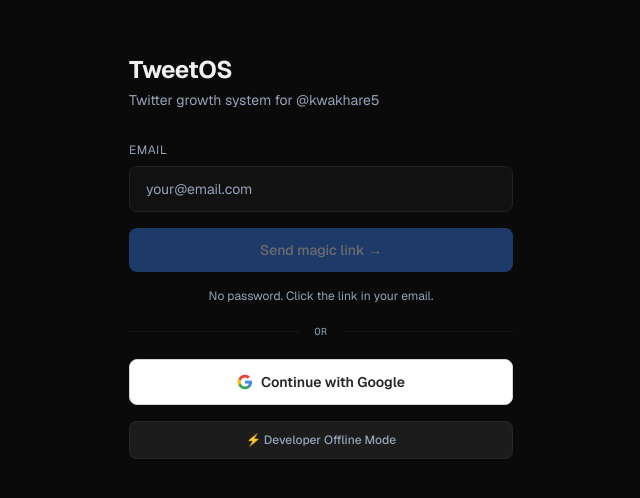
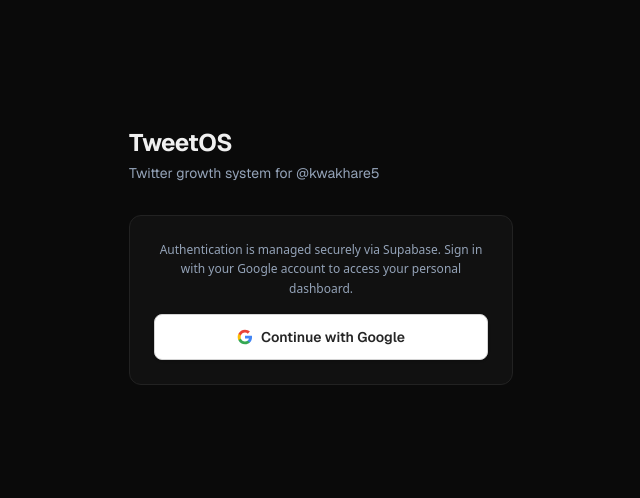
Before and after one commit to kwakhare5/TweetOS, a Next.js app: page /login in a window 1280 px wide. Shown: the part 144-642 px from the top of the page, without its empty margins (319-959 px from the left). Built offline with nearby package versions, Linux system fonts and the light colour scheme.

Commit message:
Feat: implement Google Sign-In exclusive login and automated Supabase DB Cloud Sync engine

```diff
--- a/src/app/login/page.tsx
+++ b/src/app/login/page.tsx
@@ -4,32 +4,8 @@
 import { createClient } from '@/lib/supabase/client'
 
 export default function LoginPage() {
-  const [email, setEmail] = useState('')
-  const [sent, setSent] = useState(false)
   const [loading, setLoading] = useState(false)
   const [error, setError] = useState('')
-
-  async function handleSubmit(e: React.FormEvent) {
-    e.preventDefault()
-    setLoading(true)
-    setError('')
-    const supabase = createClient()
-    const { error } = await supabase.auth.signInWithOtp({
-      email,
-      options: { emailRedirectTo: `${window.location.origin}/auth/callback` },
-    })
-    setLoading(false)
-    if (error) {
-      setError(error.message)
-    } else {
-      setSent(true)
-    }
-  }
-
-  function handleBypassAuth() {
-    document.cookie = "bypass-auth=true; path=/; max-age=31536000; SameSite=Lax"
-    window.location.href = '/'
-  }
 
   async function handleGoogleLogin() {
     setLoading(true)
@@ -56,57 +32,20 @@
           <p className="text-[var(--text-muted)] text-sm mt-1">Twitter growth system for @kwakhare5</p>
         </div>
 
-        {sent ? (
-          <div className="bg-[var(--surface)] border border-[var(--border)] rounded-lg p-6">
-            <div className="text-[var(--pass)] text-sm font-medium mb-2">✓ Magic link sent</div>
-            <p className="text-[var(--text-muted)] text-sm">
-              Check <strong className="text-[var(--text)]">{email}</strong> and click the link to sign in.
+        <div className="bg-[var(--surface)] border border-[var(--border)] rounded-xl p-6 space-y-4">
+          <p className="text-[var(--text-muted)] text-xs font-sans text-center leading-relaxed">
+            Authentication is managed securely via Supabase. Sign in with your Google account to access your personal dashboard.
           </p>
-            <p className="text-[var(--text-muted)] text-xs mt-3">Link expires in 1 hour. Check spam if not in inbox.</p>
-          </div>
-        ) : (
-          <form onSubmit={handleSubmit} className="space-y-4">
-            <div>
-              <label className="text-xs text-[var(--text-muted)] uppercase tracking-wider block mb-2">
-                Email
-              </label>
-              <input
-                type="email"
-                value={email}
-                onChange={(e) => setEmail(e.target.value)}
-                placeholder="your@email.com"
-                required
-                className="w-full bg-[var(--surface)] border border-[var(--border)] rounded-lg px-4 py-3 text-sm text-[var(--text)] placeholder-[var(--text-muted)] focus:outline-none focus:border-[var(--accent)] transition-colors"
-              />
-            </div>
 
           {error && (
-              <p className="text-[var(--fail)] text-xs">{error}</p>
+            <p className="text-[var(--fail)] text-xs text-center font-sans font-medium bg-[var(--fail)]/5 p-2 border border-[var(--fail)]/10 rounded-lg">{error}</p>
           )}
-
-            <button
-              type="submit"
-              disabled={loading || !email}
-              className="w-full bg-[var(--accent)] hover:bg-[var(--accent-hover)] disabled:opacity-40 text-white font-medium py-3 rounded-lg text-sm transition-colors"
-            >
-              {loading ? 'Sending...' : 'Send magic link →'}
-            </button>
-
-            <p className="text-[var(--text-muted)] text-xs text-center">
-              No password. Click the link in your email.
-            </p>
-
-            <div className="relative flex py-1 items-center">
-              <div className="flex-grow border-t border-white/5"></div>
-              <span className="flex-shrink mx-4 text-[var(--text-muted)] text-[10px] uppercase tracking-wider font-mono">Or</span>
-              <div className="flex-grow border-t border-white/5"></div>
-            </div>
 
           <button
             type="button"
             onClick={handleGoogleLogin}
             disabled={loading}
-              className="w-full bg-white hover:bg-neutral-100 text-neutral-800 font-semibold py-3 rounded-lg text-sm transition-colors flex items-center justify-center gap-2 border border-neutral-300 disabled:opacity-40"
+            className="w-full bg-white hover:bg-neutral-100 text-neutral-800 font-semibold py-3 rounded-lg text-sm transition-all duration-200 flex items-center justify-center gap-2 border border-neutral-300 disabled:opacity-40 shadow-sm"
           >
             <svg className="w-4 h-4 shrink-0" viewBox="0 0 24 24">
               <path fill="#4285F4" d="M22.56 12.25c0-.78-.07-1.53-.2-2.25H12v4.26h5.92c-.26 1.37-1.04 2.53-2.21 3.31v2.77h3.57c2.08-1.92 3.28-4.74 3.28-8.09z" />
@@ -114,18 +53,9 @@
               <path fill="#FBBC05" d="M5.84 14.09c-.22-.66-.35-1.36-.35-2.09s.13-1.43.35-2.09V7.06H2.18C1.43 8.55 1 10.22 1 12s.43 3.45 1.18 4.94l2.85-2.22.81-.63z" />
               <path fill="#EA4335" d="M12 5.38c1.62 0 3.06.56 4.21 1.64l3.15-3.15C17.45 2.09 14.97 1 12 1 7.7 1 3.99 3.47 2.18 7.06l3.66 2.84c.87-2.6 3.3-4.52 6.16-4.52z" />
             </svg>
-              <span>Continue with Google</span>
+            <span>{loading ? 'Connecting...' : 'Continue with Google'}</span>
           </button>
-
-            <button
-              type="button"
-              onClick={handleBypassAuth}
-              className="w-full bg-[#1c1c1c] hover:bg-[#252525] border border-white/5 text-[var(--text-muted)] hover:text-white font-medium py-2.5 rounded-lg text-xs transition-colors flex items-center justify-center gap-1.5"
-            >
-              <span>⚡ Developer Offline Mode</span>
-            </button>
-          </form>
-        )}
+        </div>
       </div>
     </div>
   )
--- a/src/app/page.tsx
+++ b/src/app/page.tsx
@@ -10,6 +10,8 @@
 import { UNIFIED_ROUTER_PROMPT } from '@/lib/prompts'
 import { generateDraftPacket, generateTrendingPacket } from '@/lib/grok-packager'
 import { TweetDraft, AlgorithmScore, MomentType } from '@/types'
+import { createClient } from '@/lib/supabase/client'
+import { getProfile, getDrafts, saveDraft, getLibrary, saveLibraryEntry } from '@/lib/storage'
 import ScoreCard from '@/components/scorer/ScoreCard'
 import {
   Plus,
@@ -24,8 +26,8 @@
 export default function WorkspacePage() {
   // Stores
   const { drafts, addDraft, updateDraft, setDrafts } = useDraftStore()
-  const { profile } = useProfileStore()
-  const { addEntry, entries } = useLibraryStore()
+  const { profile, setProfile } = useProfileStore()
+  const { addEntry, entries, setEntries } = useLibraryStore()
 
   // States
   const [activeDraft, setActiveDraft] = useState<TweetDraft | null>(null)
@@ -65,6 +67,67 @@
     // eslint-disable-next-line react-hooks/set-state-in-effect
     setHasHydrated(true)
   }, [])
+
+  // 1. Initial Load from Supabase DB
+  useEffect(() => {
+    const supabase = createClient()
+    supabase.auth.getUser().then(async ({ data: { user } }) => {
+      if (!user) return
+      try {
+        const dbProfile = await getProfile(user.id)
+        if (dbProfile) {
+          setProfile(dbProfile)
+        }
+        const dbDrafts = await getDrafts(user.id)
+        if (dbDrafts && dbDrafts.length > 0) {
+          setDrafts(dbDrafts)
+          selectActiveDraft(dbDrafts[0])
+        }
+        const dbLibrary = await getLibrary(user.id)
+        if (dbLibrary && dbLibrary.length > 0) {
+          setEntries(dbLibrary)
+        }
+      } catch (err) {
+        console.error('Failed to initial sync with Supabase:', err)
+      }
+    })
+  }, [setProfile, setDrafts, setEntries])
+
+  // 2. Debounced Drafts Auto-Save to Supabase
+  useEffect(() => {
+    const supabase = createClient()
+    const timer = setTimeout(() => {
+      supabase.auth.getUser().then(async ({ data: { user } }) => {
+        if (!user) return
+        try {
+          for (const d of drafts) {
+            await saveDraft(user.id, d)
+          }
+        } catch (err) {
+          console.error('Failed to auto-save drafts to Supabase:', err)
+        }
+      })
+    }, 1500)
+    return () => clearTimeout(timer)
+  }, [drafts])
+
+  // 3. Debounced Library Auto-Save to Supabase
+  useEffect(() => {
+    const supabase = createClient()
+    const timer = setTimeout(() => {
+      supabase.auth.getUser().then(async ({ data: { user } }) => {
+        if (!user) return
+        try {
+          for (const entry of entries) {
+            await saveLibraryEntry(user.id, entry)
+          }
+        } catch (err) {
+          console.error('Failed to auto-save library to Supabase:', err)
+        }
+      })
+    }, 1500)
+    return () => clearTimeout(timer)
+  }, [entries])
 
   // Create new blank draft
   function handleCreateDraft() {
```
Lines whose indentation alone changed are shown as unchanged.
